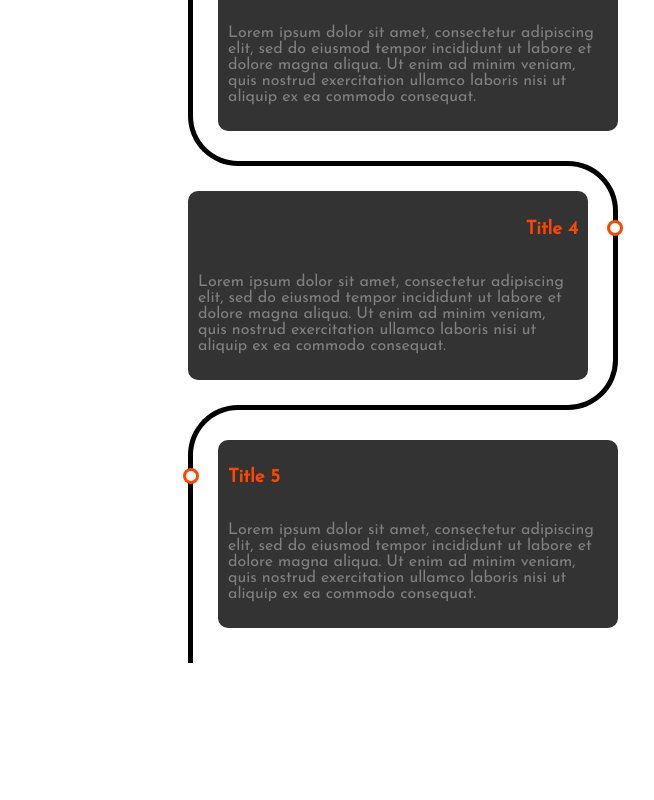
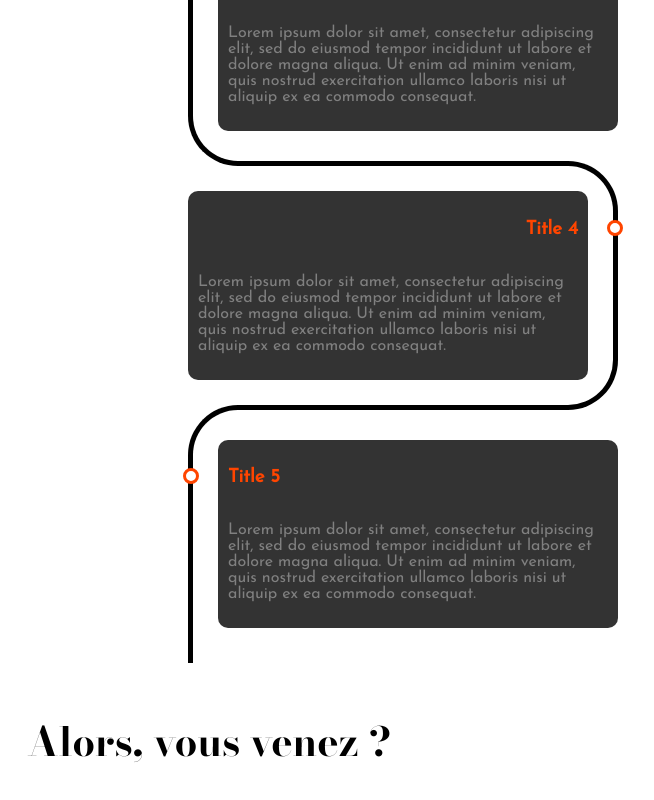
Before and after one commit to tatiana-sthl/wedding, a Next.js app: page / in a window 1280 px wide. Shown: the part 1438-2238 px from the top of the page, without its empty margins (237-891 px from the left). Before the commit the page ends 2136 px from the top, so only its background shows below. Built offline with nearby package versions, Linux system fonts and the light colour scheme.

Commit message:
add rsvp

```diff
--- /dev/null
+++ b/src/app/components/rsvp.js
@@ -0,0 +1,15 @@
+import styles from '../page.module.css';
+
+
+const Rsvp = () => {
+
+
+
+  return (
+    <div>
+
+    </div>
+  );
+};
+
+export default Rsvp;
--- a/src/app/page.js
+++ b/src/app/page.js
@@ -1,5 +1,7 @@
 'use client';
 import Timeline  from './components/timeline';
+import Rsvp  from './components/rsvp';
+
 
 import styles from './page.module.css';
 import './components/countdown.js';
@@ -29,6 +31,10 @@ export default function Home() {
         <h2 className={styles.h2}>Tout commence par...</h2>
         <Timeline />
       </div>
+      <div className={styles.presentation}>
+        <h2 className={styles.h2}>Alors, vous venez ?</h2>
+        <Rsvp />
+      </div>
     </main>
   )
 }
```
